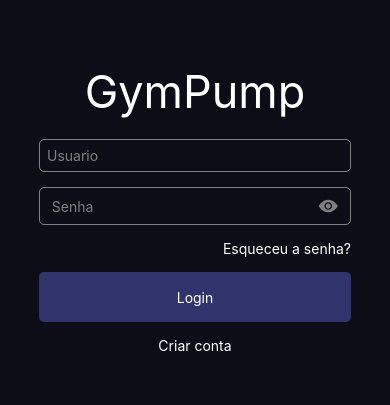
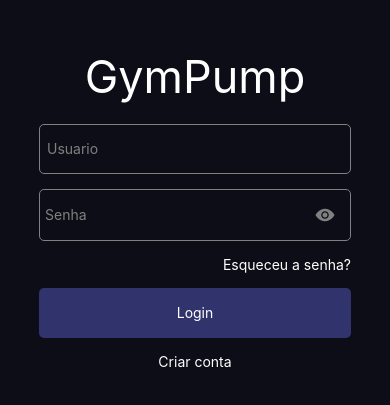
Before and after one commit to ArthurBrigueli/GymPump, a React Native app in the folder GymPump/: screen /Login in a window 390 px wide. Shown: the part 213-618 px from the top of the page. Built offline with nearby package versions, Linux system fonts and the light colour scheme; what expo-notifications would draw is missing.

Commit message:
update: height input

```diff
--- a/GymPump/screens/Login.jsx
+++ b/GymPump/screens/Login.jsx
@@ -175,7 +175,8 @@ const styles = StyleSheet.create({
         borderWidth: 1,
         padding: 7,
         borderRadius: 5,
-        color: 'white'
+        color: 'white',
+        height: 50
     },
     btnLogin: {
         backgroundColor: '#31346c',
@@ -190,7 +191,7 @@ const styles = StyleSheet.create({
         flexDirection: 'row',
         borderColor: 'gray',
         borderWidth: 1,
-        padding: 7,
+        paddingRight: 10,
         borderRadius: 5,
         color: 'white',
         justifyContent: 'center',
@@ -198,7 +199,8 @@ const styles = StyleSheet.create({
     },
     InputPass: {
         width: '90%',
-        color: 'white'
+        color: 'white',
+        height: 50
     }
 })
 
--- a/GymPump/screens/Newpassword.jsx
+++ b/GymPump/screens/Newpassword.jsx
@@ -70,13 +70,15 @@ const styles = new StyleSheet.create({
     },
     containerInputs: {
         gap: 15,
+        width: '60%'
     },
     input: {
         borderColor: 'gray',
         borderWidth: 1,
         padding: 7,
         borderRadius: 5,
-        color: 'white'
+        color: 'white',
+        height: 50
     },
     containerInputPass: {
         flexDirection: 'row',
--- a/GymPump/screens/Register.jsx
+++ b/GymPump/screens/Register.jsx
@@ -193,13 +193,14 @@ const styles = StyleSheet.create({
         borderRadius: 5,
         padding: 7,
         color: 'white',
-        width: '100%'
+        width: '100%',
+        height: 50
     },
     inputPass: {
         borderRadius: 5,
-        padding: 7,
         color: 'white',
-        width: '90%'
+        width: '90%',
+        height: 50
     },
     btnLogin: {
         backgroundColor: '#31346c',
```
